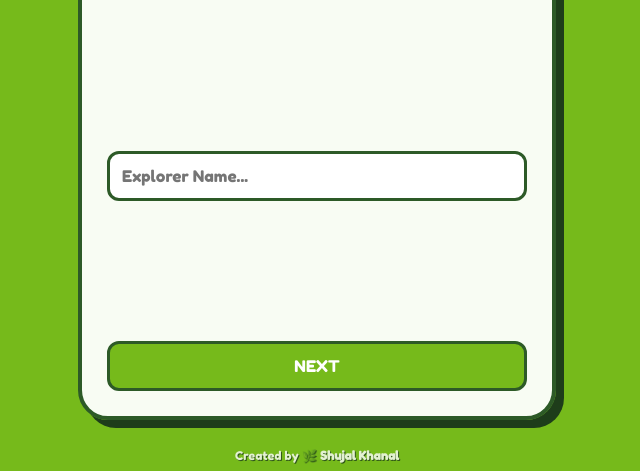
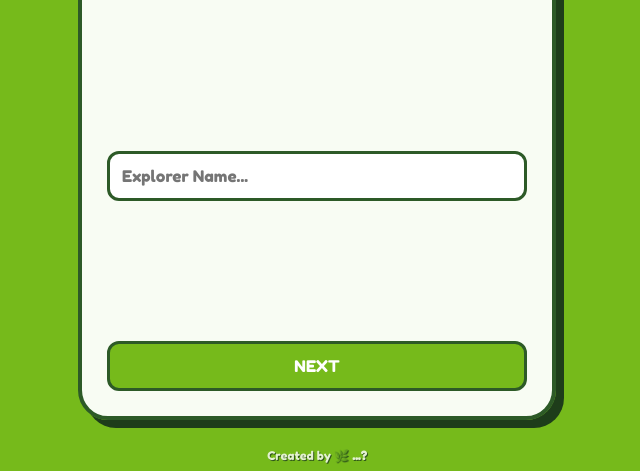
Before and after one commit to Sujalkhanal0/Chart-App, a website: page index.html in a window 1280 px wide. Shown: the part 329-800 px from the top of the page, without its empty margins (323-963 px from the left). Drawn offline with nearby package versions, Linux system fonts and the light colour scheme.

Commit message:
Update index.html

```diff
--- a/index.html
+++ b/index.html
@@ -56,7 +56,7 @@
 <body>
 
 <div id="canvas-container"></div>
-<div class="credit">Created by 🌿 <b>Shujal Khanal</b></div>
+<div class="credit">Created by 🌿 <b>...?</b></div>
 
 <div class="box" id="setupScreen">
     <div style="text-align:center; font-size: 24px;">PICK AVATAR</div>
```
